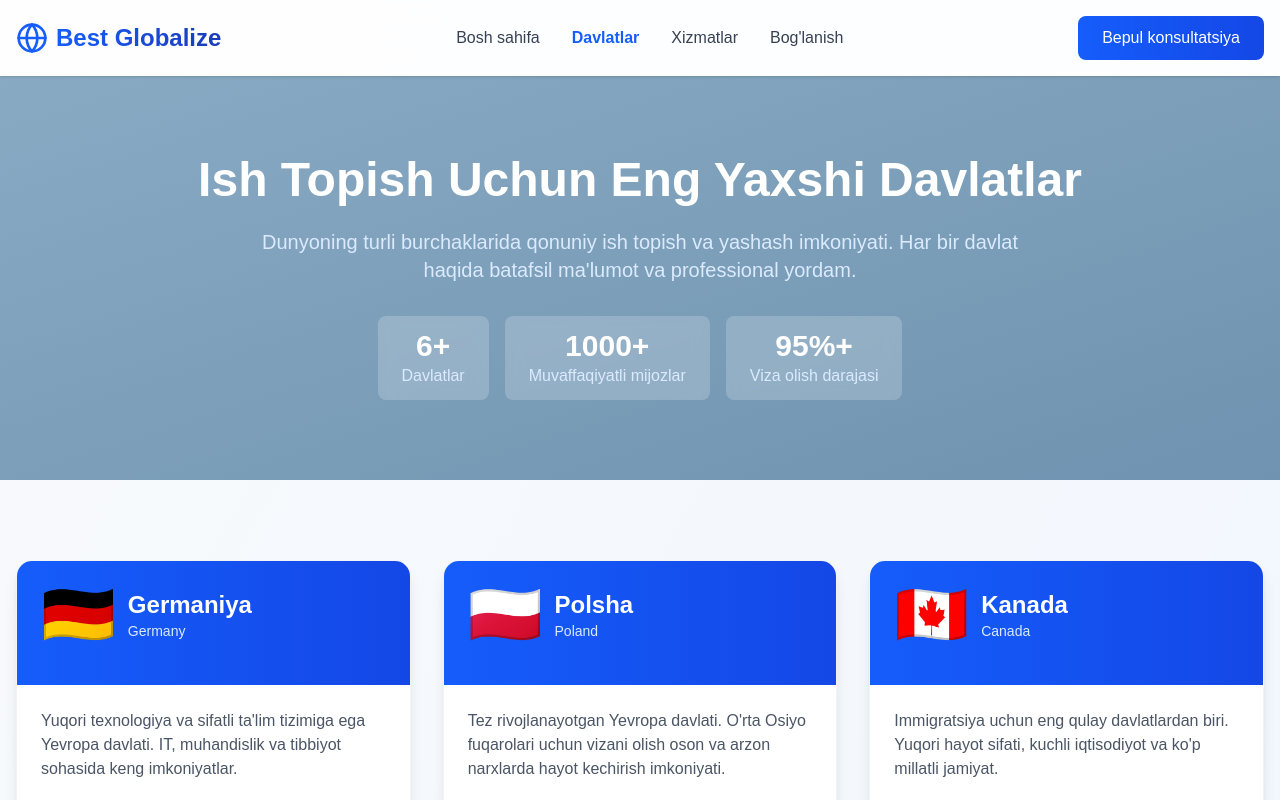
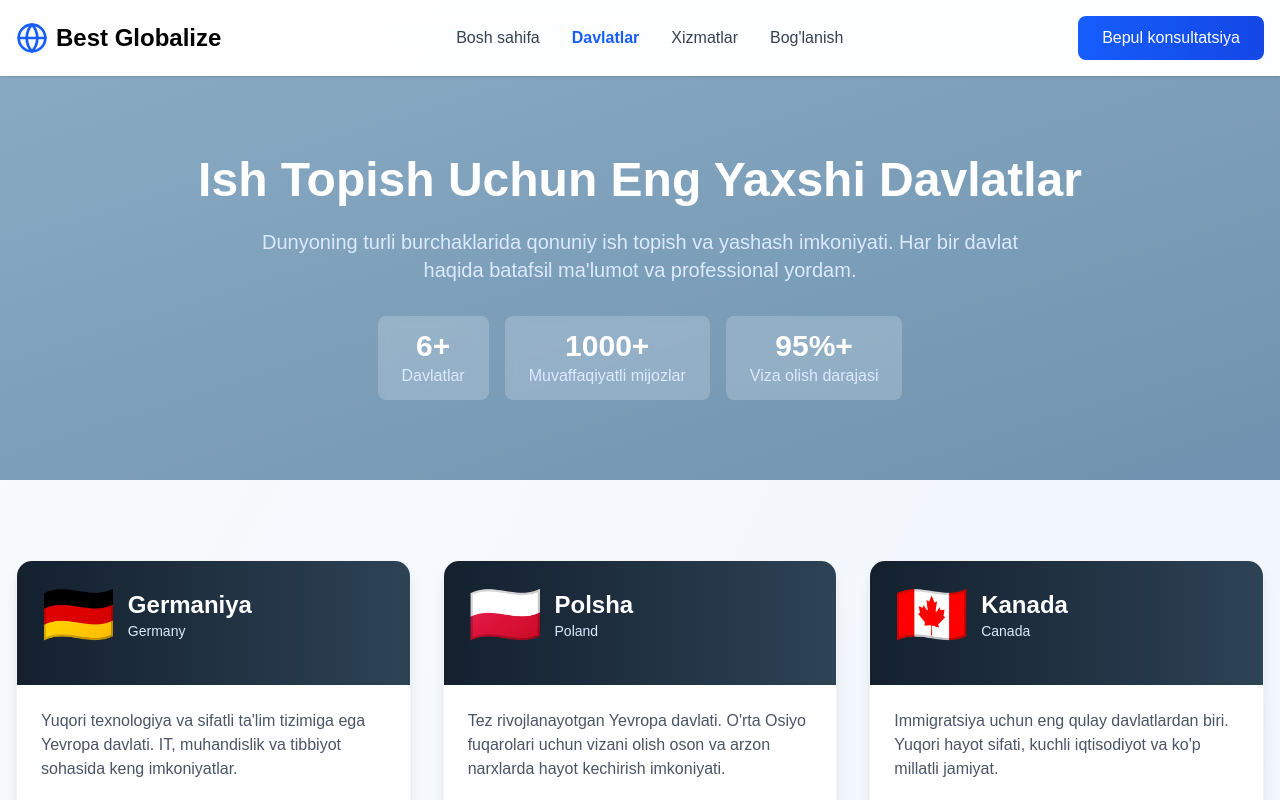
Before and after one commit to islome/migration, a Next.js app: page /countries in a window 1280 px wide. Shown: the top 800 px of the page. Built offline with nearby package versions, Linux system fonts and the light colour scheme.

Commit message:
little improvement for foregorund color

```diff
--- a/app/countries/page.tsx
+++ b/app/countries/page.tsx
@@ -24,7 +24,7 @@ export default function CountriesPage() {
         <nav className="container mx-auto px-4 py-4 flex justify-between items-center">
           <Link href="/" className="flex items-center space-x-2">
             <Globe className="w-8 h-8 text-blue-600" />
-            <span className="text-2xl font-bold bg-gradient-to-r from-blue-600 to-blue-800 bg-clip-text text-transparent">
+            <span className="text-2xl font-bold bg-black bg-clip-text text-transparent">
               Best Globalize
             </span>
           </Link>
@@ -102,7 +102,7 @@ export default function CountriesPage() {
               className="bg-white rounded-2xl overflow-hidden shadow-lg hover:shadow-2xl transition-all duration-300 hover:-translate-y-2 border border-gray-100 group"
             >
               {/* Country Header */}
-              <div className="bg-gradient-to-r from-blue-600 to-blue-700 p-6">
+              <div className="bg-gradient-to-r from-[#14202e] to-[#2d4356] p-6">
                 <div className="flex items-center justify-between mb-4">
                   <div className="flex items-center gap-3">
                     <span className="text-6xl">{country.flag}</span>
--- a/app/page.tsx
+++ b/app/page.tsx
@@ -22,7 +22,7 @@ export default function Home() {
         <nav className="container mx-auto px-4 py-4 flex justify-between items-center">
           <div className="flex items-center space-x-2">
             <Globe className="w-8 h-8 text-blue-600" />
-            <span className="text-2xl font-bold bg-gradient-to-r from-blue-600 to-blue-800 bg-clip-text text-transparent">
+            <span className="text-2xl font-bold bg-black bg-clip-text text-transparent">
               Best Globalize
             </span>
           </div>
```
